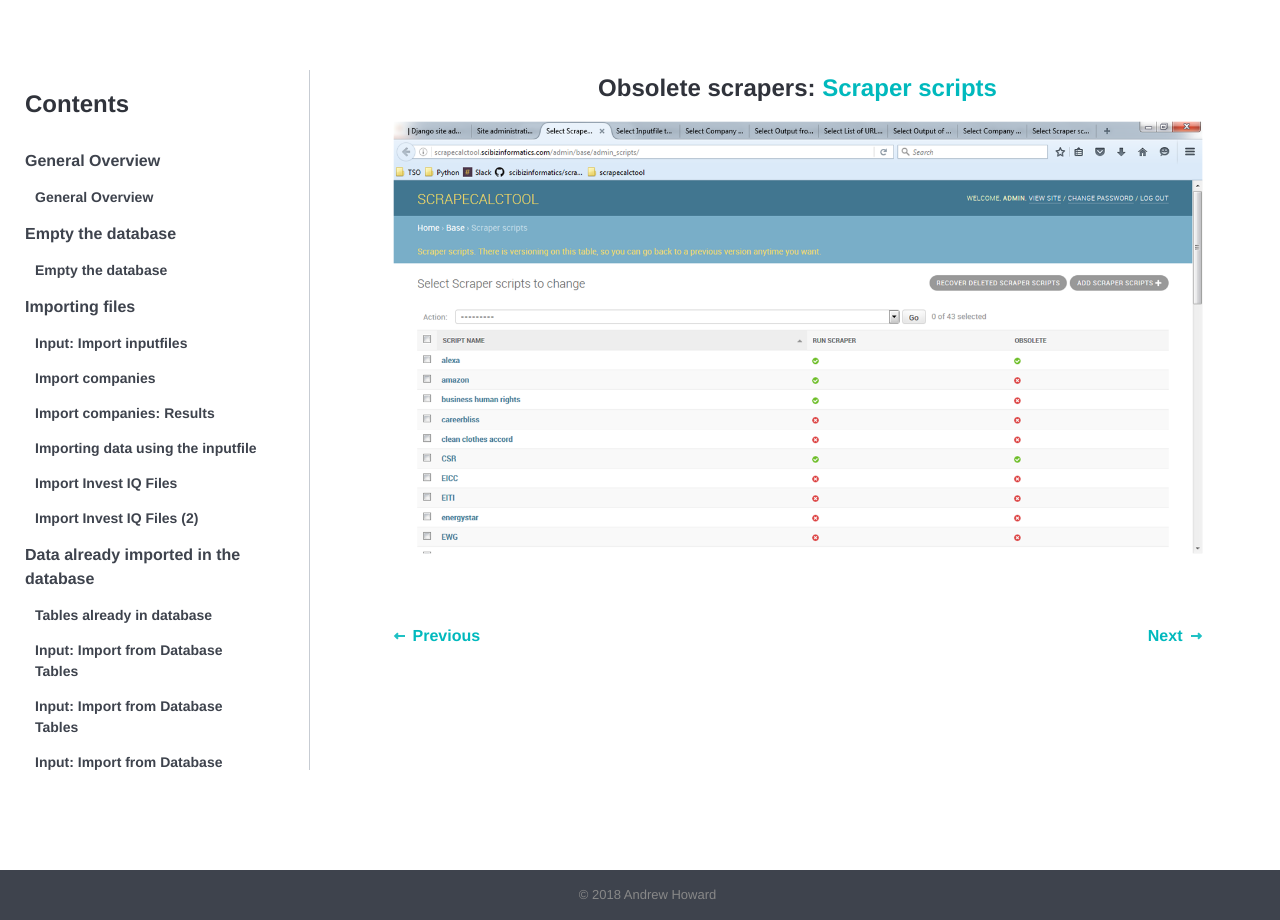
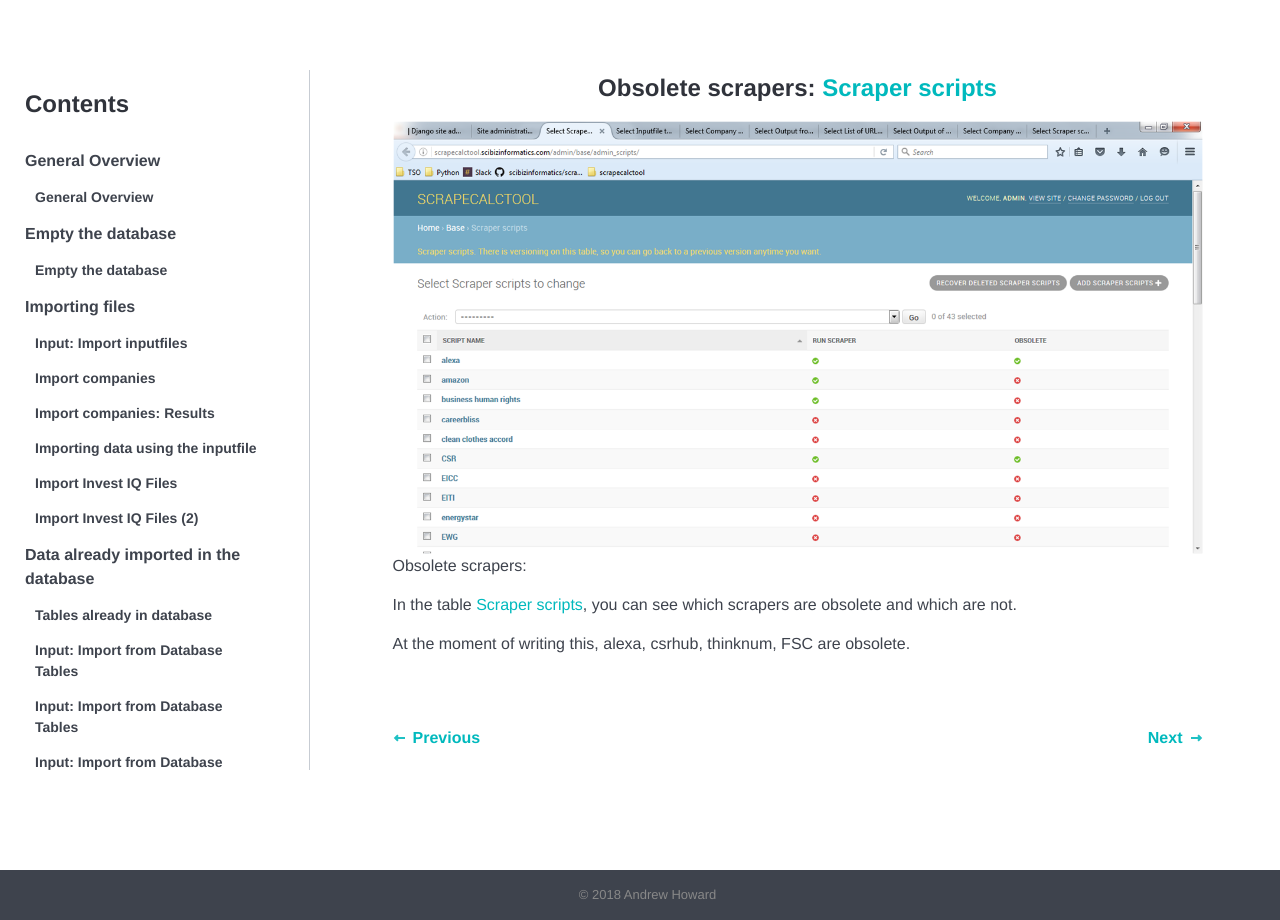
Before and after one commit to tkumpanenko/slides, a Jekyll site: the page built from _tutorials/085.html, in a window 1280 px wide. Built offline with Jekyll 4.4.1, drawn with Linux system fonts in a browser that asks for light colours.

Commit message:
Update from Forestry.io - 085.html

```diff
--- a/_tutorials/085.html
+++ b/_tutorials/085.html
@@ -4,8 +4,12 @@ topic: run-specific-scrappers
 order: 1
 date: 2018-01-18 19:31:06 +0000
 ---
-
-
-<h4>Obsolete scrapers: <a href="#">Scraper scripts</a></h4>
+<h4>Obsolete scrapers: <a href="http://scrapecalctool.scibizinformatics.com/admin/base/admin_scripts/">Scraper scripts</a></h4>
 
 <img src="{{site.url}}{{site.baseurl}}/images/085.png" alt="">
+
+<p>Obsolete scrapers:</p>
+
+<p>In the table <a href="http://scrapecalctool.scibizinformatics.com/admin/base/admin_scripts/">Scraper scripts</a>, you can see which scrapers are obsolete and which are not. </p>
+
+<p>At the moment of writing this,  alexa, csrhub, thinknum, FSC are obsolete. </p>
```
